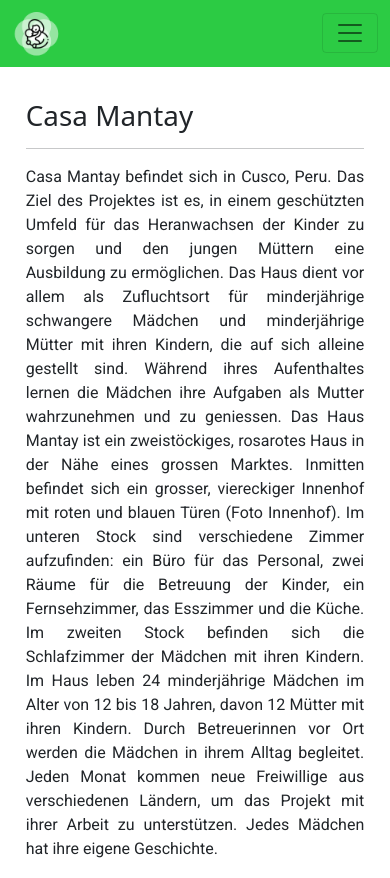
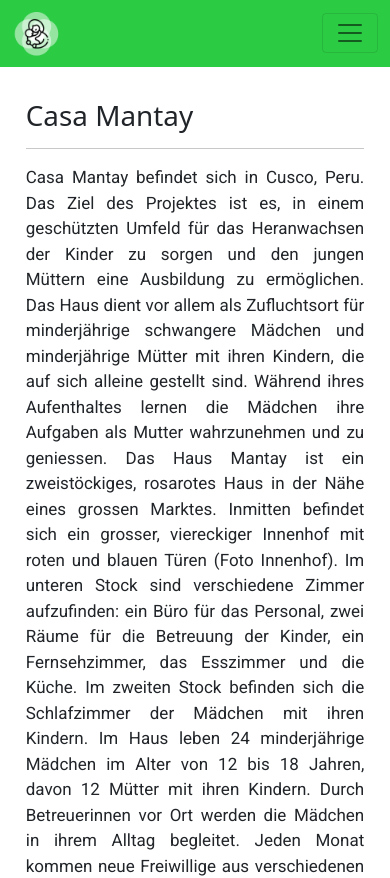
Before and after one commit to ShutCoffee/bachueWebsite, an Angular app: page /project/casa-mantay in a window 390 px wide. Shown: the top 878 px of the page. Built offline with nearby package versions, Linux system fonts and the light colour scheme.

Commit message:
styling changes

```diff
--- a/src/app/mitgliedschaft/mitgliedschaft.component.css
+++ b/src/app/mitgliedschaft/mitgliedschaft.component.css
@@ -17,7 +17,8 @@
 }
 @media only screen and (max-width: 600px) {
   .Wrapper {
-    width: 90%;
+    width: 95%!important;
+    padding: 1rem!important;
   }
 }
 .illustration {
--- a/src/styles.css
+++ b/src/styles.css
@@ -13,6 +13,7 @@
 p {
   line-height: 1.5;
   font-family: Roboto;
+  font-size: 17px;
 }
 .btn {
   background-color: #2CCB44!important;
```
